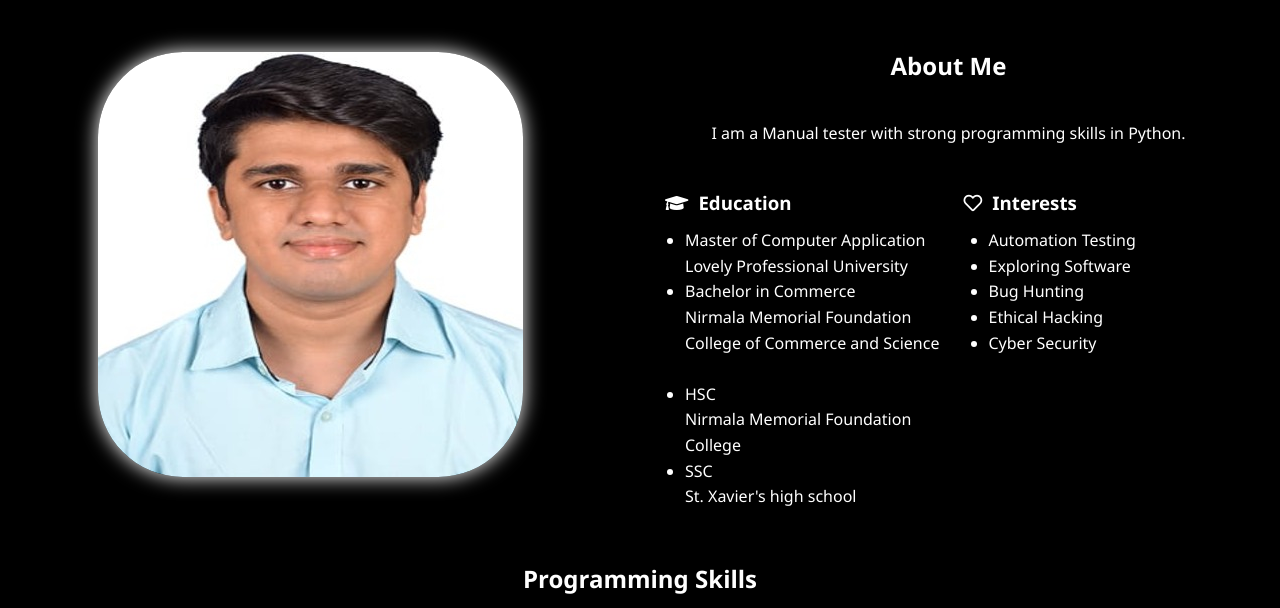
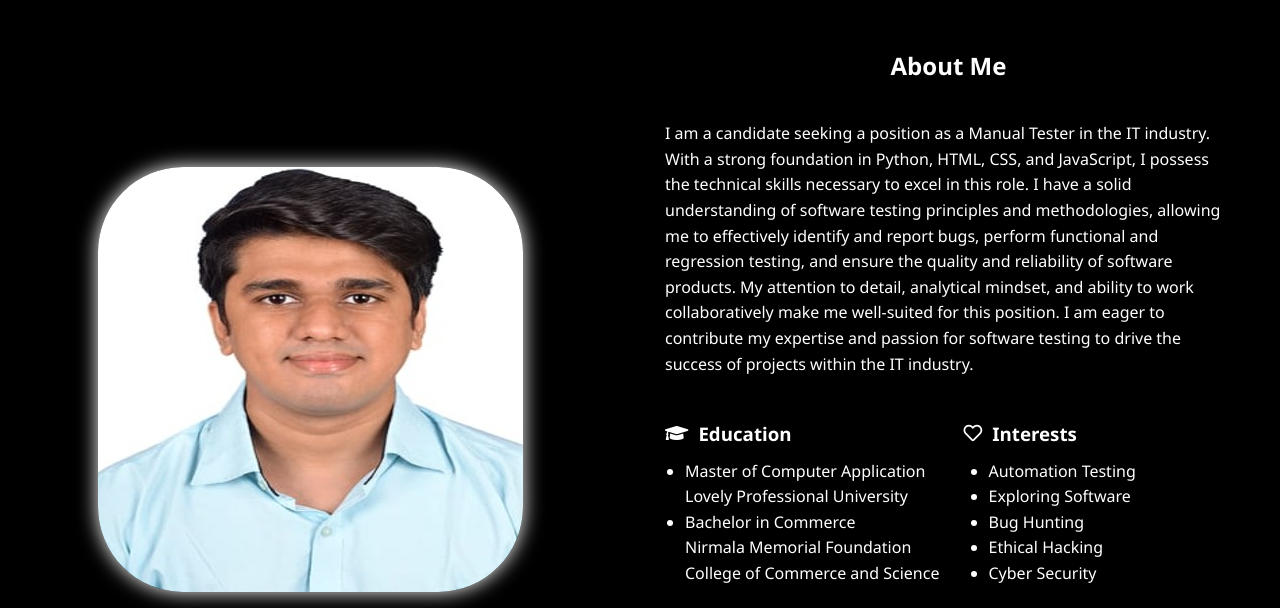
Before and after one commit to Mike9978/Portfolio, a plain HTML site: page index.html in a window 1280 px wide. Shown: the part 802-1410 px from the top of the page. Drawn offline with nearby package versions, Linux system fonts and the light colour scheme; some packages are replaced by stand-ins of ours; a script that the page names is missing.

Commit message:
Update index.html

```diff
--- a/index.html
+++ b/index.html
@@ -109,7 +109,7 @@
         <div class="about-text">
           <h2>About Me</h2>
           <p>
-            I am a Manual tester with strong programming skills in Python.
+            I am a candidate seeking a position as a Manual Tester in the IT industry. With a strong foundation in Python, HTML, CSS, and JavaScript, I possess the technical skills necessary to excel in this role. I have a solid understanding of software testing principles and methodologies, allowing me to effectively identify and report bugs, perform functional and regression testing, and ensure the quality and reliability of software products. My attention to detail, analytical mindset, and ability to work collaboratively make me well-suited for this position. I am eager to contribute my expertise and passion for software testing to drive the success of projects within the IT industry.
           </p>
           <br>
           <div class="about-Education">
```
